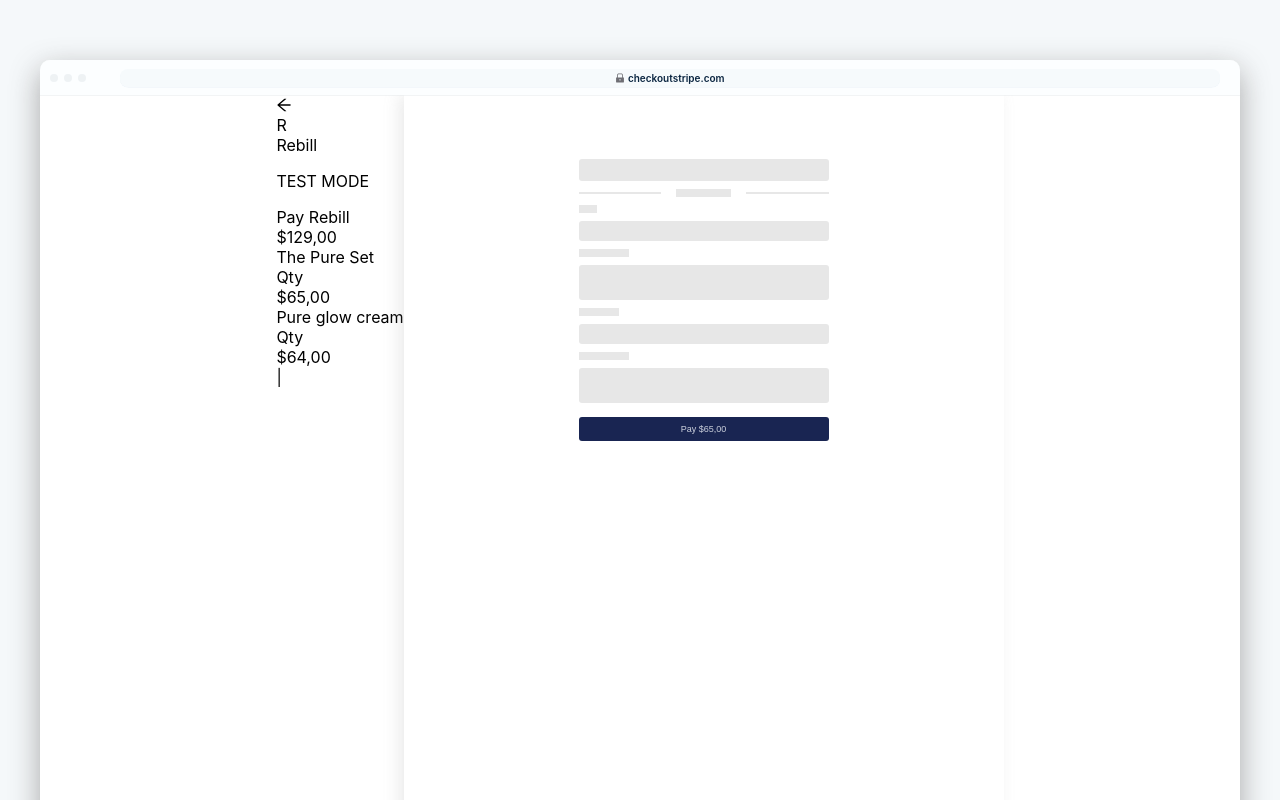
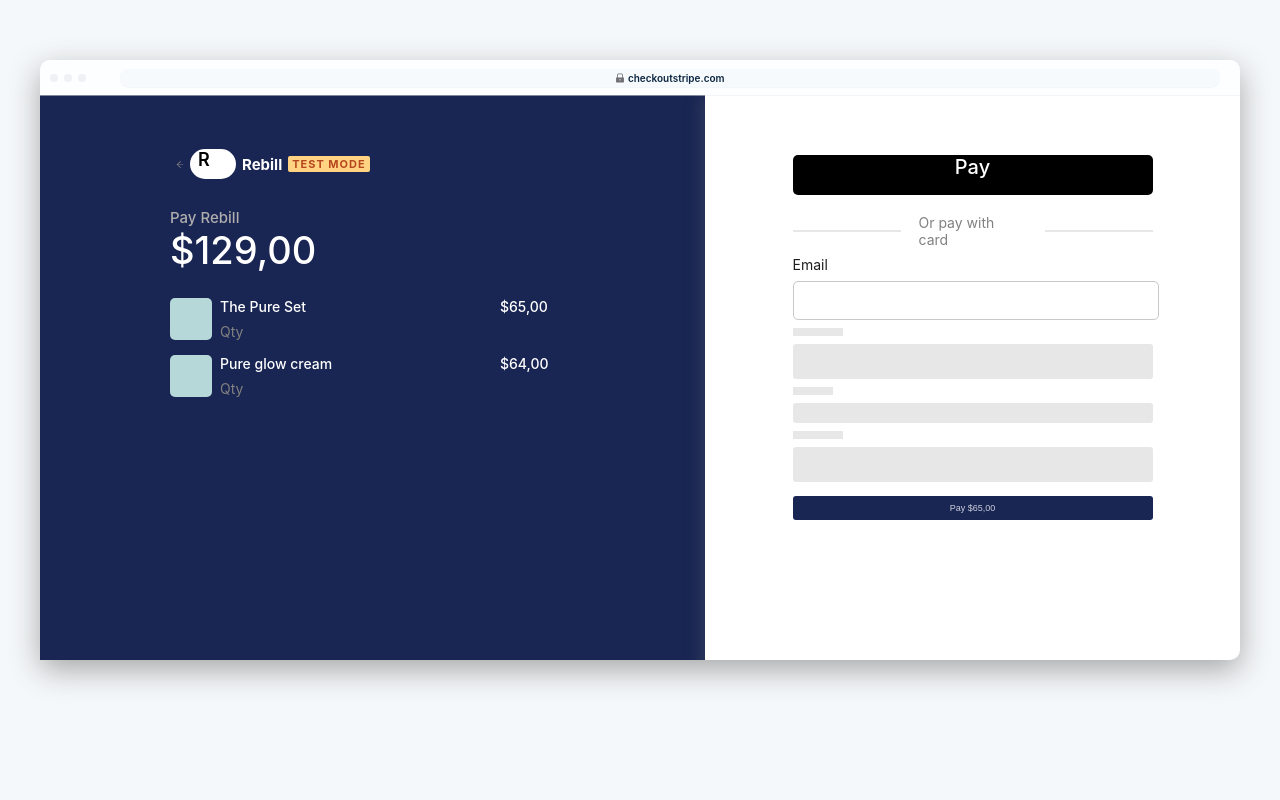
Before and after one commit to anhubacek/Stripe-Challenge, a React (Create React App) app in the folder secondary/: page /preview in a window 1280 px wide. Shown: the top 800 px of the page. Built offline with nearby package versions, Linux system fonts and the light colour scheme.

Commit message:
right checkout styles

```diff
--- a/secondary/src/components/Preview.js
+++ b/secondary/src/components/Preview.js
@@ -1,4 +1,4 @@
-import {React, useEffect, useState}  from 'react'
+import {React, useEffect, useState, useContext}  from 'react'
 import { useParams, useSearchParams } from 'react-router-dom'
 import styles from '../styles/Preview.module.css'
 import {TrademarkCircleFilled, ArrowLeftOutlined, DownOutlined,
@@ -24,6 +24,7 @@ export default function Preview (){
         })
 
      }, [searchParams]);
+
 
     return(
         <div className={styles.ConfigureCheckout}>
@@ -69,27 +70,30 @@ export default function Preview (){
                             </div>
                         </div>
                         <div className={options.coupons === "true"|| options.shipping === "true"? styles.CouponsTop : styles.CouponsTopHidden}>
-                            <div className={styles.GrayTemplate}></div>
-                            <div className={styles.GrayTemplate}></div>
+                            <div className={styles.GrayTemplate}>Subtotal</div>
+                            <div className={styles.GrayTemplate}>$129,00</div>
                         </div>
                         <div className={options.coupons === "true" ? styles.CouponsButton : styles.CouponsButtonHidden}>
                             <span>Add promotion code</span>
                         </div>
                         <div className={options.shipping === "true"? styles.Shipping : styles.ShippingHidden}>
                             <div className={styles.ShippingDetails}>
-                                <span>Free Shipping</span>
-                                <span>5-7 business days</span>
+                                <span>Shipping</span>
+                                <p>Free Shipping (5-7 business days)</p>
                             </div>
                                 <span>Free</span>
                         </div>
                         <div className={options.coupons === "true"|| options.shipping === "true"? styles.CouponsBottom : styles.CouponsBottomHidden}>
-                            <div className={styles.GrayTemplate}></div>
-                            <div className={styles.GrayTemplate}></div>
+                            <div className={styles.GrayTemplate}>Total due</div>
+                            <div className={styles.GrayTemplate}>$129,00</div>
                         </div>
                         <div className={styles.Footer}>
-                            <div className={styles.GrayTemplate}></div>
+                            {/* <div className={styles.GrayTemplate}>Powered by</div>  */}
+                            <span>Powered by</span>
+                            <span className={styles.Stripe}>stripe</span>
                             <span>|</span>
-                            <div className={styles.GrayTemplate}></div>
+                            <span>Terms privacy</span>
+                            {/* <div className={styles.GrayTemplate}>Terms  Privacy</div> */}
                         </div>
 
 
@@ -97,18 +101,18 @@ export default function Preview (){
 
                     <div className={styles.Right}>
                         <div className={styles.Content}>
-                            <div className={styles.TemplateOne}></div>
+                            <div className={styles.TemplateOne}>Pay</div>
                             <div className={styles.TemplateTwo}>
                                 <div className={styles.Line}></div>
-                                <div className={styles.Middle}></div>
+                                <div className={styles.Middle}>Or pay with card</div>
                                 <div className={styles.Line}></div>
                             </div>
                             <div className={options.shipping === "true" ? styles.TemplateMiddle : styles.TemplateMiddleHidden}>
-
+                                Shipping information
                             </div>
                             <div className={styles.TemplateThree}>
-                            <div className={styles.Top}></div>
-                            <div className={styles.Bottom}></div>
+                            <div className={styles.Top}>Email</div>
+                            <input type="text" className={styles.Bottom}/>
                             </div>
                             <div className={options.shipping === "true" ? styles.Shipping : styles.ShippingHidden}>
                             <label className={styles.AddressLabel}>Shipping Adress</label>
--- a/secondary/src/styles/Preview.module.css
+++ b/secondary/src/styles/Preview.module.css
@@ -1,6 +1,6 @@
 .ConfigureCheckout{
     width: 100%;
-    height: 1600px;
+    height: 2500px;
     display: flex;
     justify-content: center;
     background-color: var(--greyBackground);
@@ -12,7 +12,7 @@
     flex-direction: column;
     margin-top: 60px;
     width: 1200px;
-    height: 1200px;
+    height: 600px;
     border-radius: 10px;
     box-shadow: 0px 10px 30px rgba(153, 153, 153, 0.856);
     background-color: white;
@@ -72,7 +72,7 @@
     flex-direction: row;
     justify-content: center;
     width: 100%;
-    height: 100%;
+    height: 100%px;
     overflow-y:scroll;
 }
 
@@ -81,7 +81,7 @@
     display: flex;
     flex-direction: column;
     width: 50%;
-    height: 100%;
+    height: 900px;
     background-color: white;
     color: black;
     padding-left: 130px;
@@ -194,13 +194,13 @@
 }
 .ConfigureCheckout .Content .Checkout .LightLeft .CouponsTop{
     border-bottom: solid 1px var(--placeholder);
-    width: 230px;
-    height: 28px;
+    width: 320px;
     display: flex;
     flex-direction: row;
     justify-content: space-between;
-    margin-left: 30px;
+    margin-left: 50px;
     margin-top: 20px;
+    padding-bottom: 15px;
     align-items: center;
 }
 
@@ -211,22 +211,21 @@
     display:none;
 }
 .ConfigureCheckout .Content .Checkout .LightLeft .CouponsTop .GrayTemplate{
-    display:flex;
-    height: 8px;
-    width: 30px;
-    background-color: var(--placeholder);
-    border-radius: 3px;
+    color: black;
+    font-size: 14px;
+    font-weight: 500;
 }
 .ConfigureCheckout .Content .Checkout .LightLeft .CouponsBottom{
     border-top: solid 1px var(--placeholder);
-    width: 230px;
+    width: 320px;
     height: 28px;
     display: flex;
     flex-direction: row;
     justify-content: space-between;
-    margin-left: 30px;
+    margin-left: 50px;
     margin-top: 10px;
     align-items: center;
+     padding-top: 15px;
 }
 
 .ConfigureCheckout .Content .Checkout .LightLeft .CouponsBottomHidden{
@@ -236,20 +235,20 @@
     display:none;
 }
 .ConfigureCheckout .Content .Checkout .LightLeft .CouponsBottom .GrayTemplate{
-    display:flex;
-    height: 8px;
-    width: 40px;
-    background-color: var(--placeholder);
-    border-radius: 3px;
-}
+    color: black;
+    font-size: 14px;
+    font-weight: 500;
+    }
 .ConfigureCheckout .Content .Checkout .LightLeft .CouponsButton{
-    background-color: var(--placeholder);
     width: fit-content;
     padding: 4px 6px;
-    font-size: 8px;
-    margin-left: 30px;
+    font-size: 14px;
+    font-weight: 500;
+    margin-left: 50px;
     margin-top: 10px;
-    border-radius: 4px;
+    border:none;
+    color: rgb(39, 116, 216);
+    cursor: pointer
 
 }
 
@@ -263,9 +262,9 @@
     display: flex;
     flex-direction: row;
     justify-content: space-between;
-    width: 230px;
+    width: 320px;
     font-size: 12px;
-    margin-left: 30px;
+    margin-left: 50px;
     color: rgb(121, 120, 120);
     margin-top: 12px;
     margin-bottom: 0px;
@@ -280,35 +279,272 @@
 .ConfigureCheckout .Content .Checkout .LightLeft .Shipping .ShippingDetails{
     display: flex;
     flex-direction: column;
-    font-size: 10px;
+    font-size: 14px;
 }
 .ConfigureCheckout .Content .Checkout .LightLeft .Shipping .ShippingDetails span{
     margin: 0px;
-    font-size: 9px;
+    font-size: 14px;
+}
+.ConfigureCheckout .Content .Checkout .LightLeft .Shipping .ShippingDetails p{
+    margin: 0px;
+    font-size: 12px;
 }
 
 .ConfigureCheckout .Content .Checkout .LightLeft .Footer{
     display: flex;
     flex-direction: row;
-    width: 150px;
+    width: 210px;
+    color: var(--placeholder);
+    font-size: 12px;
+    align-items: center;
+    margin-top:auto;
+    color: grey;
+    justify-content: space-around;
+    cursor: pointer;
+}
+.ConfigureCheckout .Content .Checkout .LightLeft .Footer .Stripe{
+    font-size: 14px;
+    font-weight: 500;
+    margin: 0px;
+    color:rgb(165, 164, 163)
+}
+
+.ConfigureCheckout .Content .Checkout .DarkLeft{
+    display: flex;
+    flex-direction: column;
+    width: 50%;
+    height: 900px;
+    background-color: var(--blue-mode);
+    color: var(--white-blue-mode);
+    padding-left: 130px;
+    padding-top: 50px;
+    padding-bottom: 60px;
+}
+
+.ConfigureCheckout .Content .Checkout .DarkLeft .Logo {
+    display: flex;
+    flex-direction: row;
+    align-items: center;
+    font-size: 25px;
+    width: 400px;
+}
+.ConfigureCheckout .Content .Checkout .DarkLeft .Logo .BrandIcon{
+    background-color: white;
+    color: black;
+    font-size: 18px;
+    font-weight: 600;
+    border-radius: 30px;
+    width: 30px;
     height: 30px;
-    color: var(--placeholder);
-    font-size: 14px;
-    align-items: flex-start;
-    margin-top:auto
-}
-.ConfigureCheckout .Content .Checkout .LightLeft .Footer .GrayTemplate{
-    display:flex;
-    height: 8px;
-    width: 55px;
-    background-color: var(--placeholder);
-    border-radius: 3px;
-    margin: 6px;
-
+    padding: 0px 8px;
+    justify-content: center;
 
 }
+.ConfigureCheckout .Content .Checkout .DarkLeft .Logo .LeftArrow{
+    font-size: 15px;
+    color: grey;
+    width: 8px;
+}
 
+.ConfigureCheckout .Content .Checkout .DarkLeft .Logo span{
+    margin-left:6px;
+    margin-right: 6px;
+    color: white;
+    font-size: 15px;
+    font-weight: bold;
+    width: fit-content;
+}
+.ConfigureCheckout .Content .Checkout .DarkLeft .Logo p{
+    background-color: rgb(255, 211, 130);
+    color: rgb(182, 71, 31);
+    font-size: 11px;
+    font-weight: bold;
+    width: fit-content;
+    padding: 1px 4px;
+    letter-spacing: 1px;
+    border-radius: 2px;
 
+}
+.ConfigureCheckout .Content .Checkout .DarkLeft .Price{
+    display: flex;
+    flex-direction: column;
+}
+.ConfigureCheckout .Content .Checkout .DarkLeft .Price .GrayTemplate{
+    margin-top: 25px;
+    font-size: 15px;
+    color: rgb(175, 174, 174);
+    font-weight: 500;
+}
+.ConfigureCheckout .Content .Checkout .DarkLeft .Price span{
+    font-size: 38px;
+    margin-bottom: 25px;
+    font-weight: 500;
+}
+
+.ConfigureCheckout .Content .Checkout .DarkLeft .Detail{
+    width: 100%;
+    padding-right: 30px;
+    display: flex;
+    flex-direction: column;
+}
+.ConfigureCheckout .Content .Checkout .DarkLeft .Detail .DetailTemplate{
+    display: flex;
+    flex-direction: row;
+    height: 42px;
+    width: 100%;
+    margin-bottom: 15px;
+}
+.ConfigureCheckout .Content .Checkout .DarkLeft .Detail .DetailTemplate .Image{
+    background-color: rgb(182, 216, 216);
+    height: 100%;
+    width: 42px;
+    border-radius: 5px;
+}
+.ConfigureCheckout .Content .Checkout .DarkLeft .Detail .DetailTemplate .Middle{
+    display:flex;
+    flex-direction: column;
+    justify-content: space-between;
+    margin-left: 8px;
+    width: 200px;
+}
+.ConfigureCheckout .Content .Checkout .DarkLeft .Detail .DetailTemplate .Middle .GrayTemplateTop{
+    color: white;
+    font-size: 14px;
+    font-weight: 500;
+
+}
+.ConfigureCheckout .Content .Checkout .DarkLeft .Detail .DetailTemplate .Middle .GrayTemplateBottom{
+    color: grey;
+    font-size: 14px;
+}
+.ConfigureCheckout .Content .Checkout .DarkLeft .Detail .DetailTemplate .RightTemplate{
+    color: white;
+    font-size: 14px;
+    font-weight: 500;
+    margin-left: 80px;
+
+}
+.ConfigureCheckout .Content .Checkout .DarkLeft .CouponsTop{
+    border-bottom: solid 1px var(--dark-placeholder);
+    width: 320px;
+    display: flex;
+    flex-direction: row;
+    justify-content: space-between;
+    margin-left: 50px;
+    margin-top: 20px;
+    padding-bottom: 15px;
+    align-items: center;
+}
+
+.ConfigureCheckout .Content .Checkout .DarkLeft .CouponsTopHidden{
+    display:none;
+}
+.ConfigureCheckout .Content .Checkout .DarkLeft .CouponsTopHidden{
+    display:none;
+}
+.ConfigureCheckout .Content .Checkout .DarkLeft .CouponsTop .GrayTemplate{
+    color: white;
+    font-size: 14px;
+    font-weight: 500;
+}
+.ConfigureCheckout .Content .Checkout .DarkLeft .CouponsBottom{
+    border-top: solid 1px var(--dark-placeholder);
+    width: 320px;
+    height: 28px;
+    display: flex;
+    flex-direction: row;
+    justify-content: space-between;
+    margin-left: 50px;
+    margin-top: 10px;
+    align-items: center;
+     padding-top: 15px;
+}
+
+.ConfigureCheckout .Content .Checkout .DarkLeft .CouponsBottomHidden{
+    display:none;
+}
+.ConfigureCheckout .Content .Checkout .DarkLeft .CouponsBottomHidden{
+    display:none;
+}
+.ConfigureCheckout .Content .Checkout .DarkLeft .CouponsBottom .GrayTemplate{
+    color: white;
+    font-size: 14px;
+    font-weight: 500;
+    }
+.ConfigureCheckout .Content .Checkout .DarkLeft .CouponsButton{
+    width: fit-content;
+    padding: 6px 8px;
+    font-size: 14px;
+    font-weight: 500;
+    margin-left: 50px;
+    margin-top: 10px;
+    border:none;
+    color: white;
+    background-color: rgba(255, 255, 255, 0.048);
+    cursor: pointer;
+    border-radius: 5px;
+
+}
+.ConfigureCheckout .Content .Checkout .DarkLeft .CouponsButton:hover{
+    background-color: rgba(255, 255, 255, 0.11);
+}
+
+.ConfigureCheckout .Content .Checkout .DarkLeft  .CouponsButtonHidden{
+    display:none;
+}
+.ConfigureCheckout .Content .Checkout .DarkLeft  .CouponsButtonHidden{
+    display:none;
+}
+.ConfigureCheckout .Content .Checkout .DarkLeft .Shipping{
+    display: flex;
+    flex-direction: row;
+    justify-content: space-between;
+    width: 320px;
+    font-size: 12px;
+    margin-left: 50px;
+    color: rgb(121, 120, 120);
+    margin-top: 12px;
+    margin-bottom: 0px;
+
+}
+.ConfigureCheckout .Content .Checkout .DarkLeft .ShippingHidden{
+    display:none;
+}
+.ConfigureCheckout .Content .Checkout .DarkLeft .ShippingHidden{
+    display:none;
+}
+.ConfigureCheckout .Content .Checkout .DarkLeft .Shipping .ShippingDetails{
+    display: flex;
+    flex-direction: column;
+    font-size: 14px;
+}
+.ConfigureCheckout .Content .Checkout .DarkLeft .Shipping .ShippingDetails span{
+    margin: 0px;
+    font-size: 14px;
+}
+.ConfigureCheckout .Content .Checkout .DarkLeft .Shipping .ShippingDetails p{
+    margin: 0px;
+    font-size: 12px;
+}
+
+.ConfigureCheckout .Content .Checkout .DarkLeft .Footer{
+    display: flex;
+    flex-direction: row;
+    width: 210px;
+    color: var(--dark-placeholder);
+    font-size: 12px;
+    align-items: center;
+    margin-top:auto;
+    color: grey;
+    justify-content: space-around;
+    cursor: pointer;
+}
+.ConfigureCheckout .Content .Checkout .DarkLeft .Footer .Stripe{
+    font-size: 14px;
+    font-weight: 500;
+    margin: 0px;
+    color:rgb(165, 164, 163)
+}
 
 
 
@@ -330,14 +566,14 @@
     display:flex;
     flex-direction: column;
     width: 50%;
-    height: 100%;
+    height: 900px;
     box-shadow: -5px 0px  15px  rgba(145, 144, 144, 0.18);
     overflow-y: hidden;
 
 }
 
 .ConfigureCheckout .Content .Checkout .Right .Content {
-    width: 250px;
+    width: 360px;
     align-self: center;
     box-shadow: none;
     height: 90%;
@@ -346,10 +582,16 @@
 }
 .ConfigureCheckout .Content .Checkout .Right .Content .TemplateOne{
     width: 100%;
-    height: 22px;
-    border-radius: 3px;
-    background-color:var(--placeholder);
-    margin: 4px 0px;
+    height: 40px;
+    border-radius: 5px;
+    background-color:black;
+    color: var(--white-blue-mode);
+    margin-bottom: 15px;
+    cursor: pointer;
+    align-self: center;
+    font-size: 20px;
+    font-weight: 500;
+    text-align: center;
 }
 .ConfigureCheckout .Content .Checkout .Right .Content .TemplateTwo{
     display: flex;
@@ -359,22 +601,23 @@
     width: 100%;
 }
 .ConfigureCheckout .Content .Checkout .Right .Content .TemplateTwo .Line{
-    width: 33%;
+    width: 30%;
     background-color: var(--placeholder);
     height: 2px;
 }
 .ConfigureCheckout .Content .Checkout .Right .Content .TemplateTwo .Middle{
-    width: 22%;
-    height:8px;
-    background-color: var(--placeholder);
+    width: 30%;
+    font-size: 14px;
+    color: gray;
     margin:4px 0px;
 }
 .ConfigureCheckout .Content .Checkout .Right .Content .TemplateMiddle{
-    width: 75px;
-    height: 15px;
-    border-radius: 3px;
-    background-color:var(--placeholder);
-    margin: 4px 0px;
+    color: black;
+    font-size: 16px;
+    font-weight: 500;
+    width: 100%;
+    margin-bottom: 10px;
+
 }
 .ConfigureCheckout .Content .Checkout .Right .Content .TemplateMiddleHidden{
     display:none;
@@ -384,20 +627,24 @@
     flex-direction: column;
     align-items:flex-start;
     width: 100%;
+
 }
 .ConfigureCheckout .Content .Checkout .Right .Content .TemplateThree .Top{
-    width: 18px;
-    height:8px;
-    background-color: var(--placeholder);
     margin:4px 0px;
+    color: rgb(31, 30, 30);
+    font-size: 14px;
+
 }
 .ConfigureCheckout .Content .Checkout .Right .Content .TemplateThree .Bottom{
     width: 100%;
-    height: 20px;
-    border-radius: 3px;
-    background-color:var(--placeholder);
+    height: 35px;
+    border-radius: 5px;
     margin: 4px 0px;
+    border: solid 0.5px rgb(201, 200, 200);
     }
+.ConfigureCheckout .Content .Checkout .Right .Content .TemplateThree .Bottom:focus{
+ outline: solid 3px var(--borderLight);
+}
 .ConfigureCheckout .Content .Checkout .Right .Content .TemplateFour{
     display: flex;
     flex-direction: column;
```
